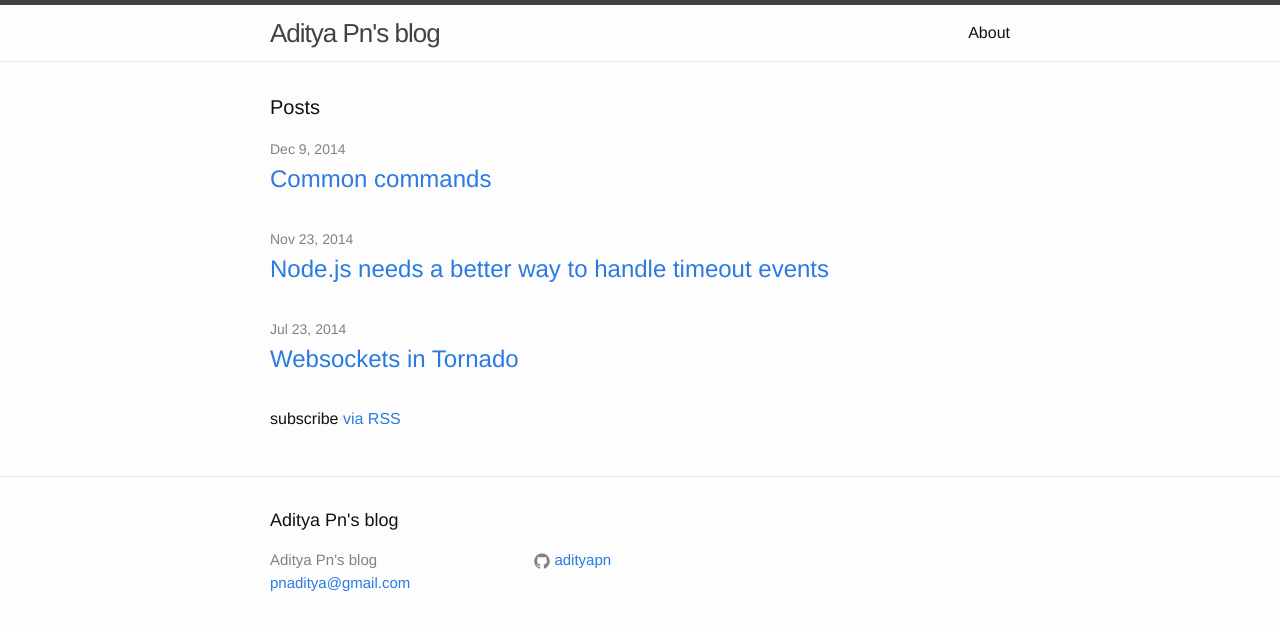
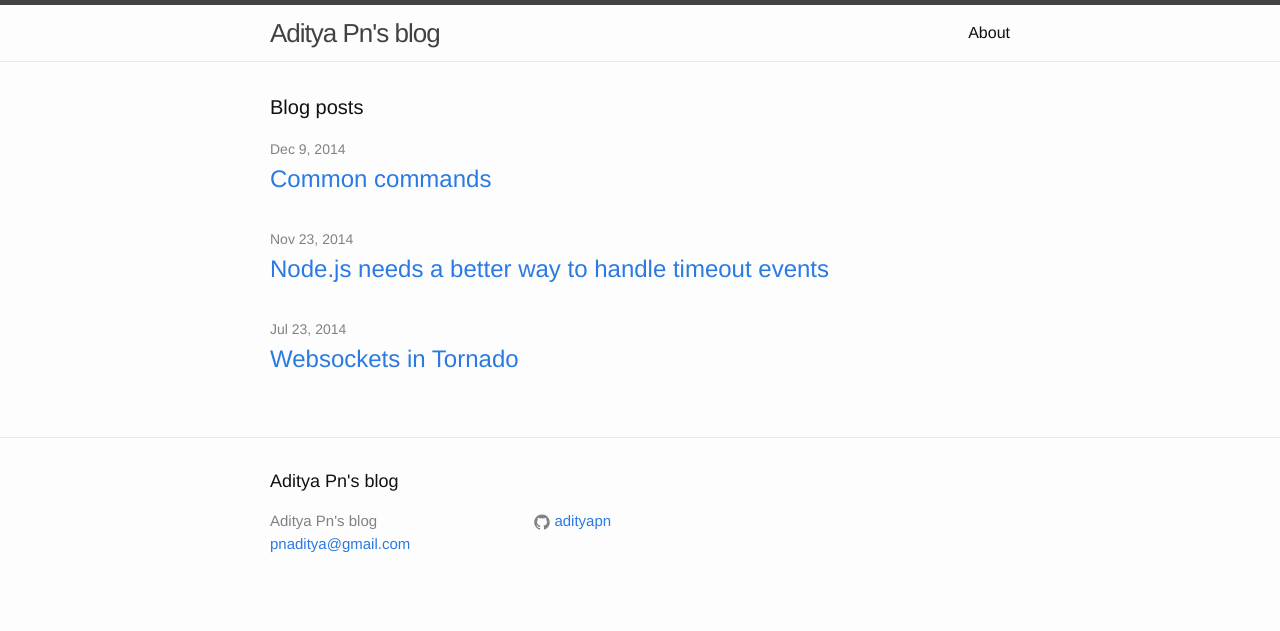
Before and after one commit to adityapn/adityapn.github.io, a Jekyll site: the page built from index.html, in a window 1280 px wide. Shown: the top 631 px of the page. Built offline with Jekyll 4.4.1, drawn with Linux system fonts in a browser that asks for light colours.

Commit message:
updated side layout

```diff
--- a/_config.yml
+++ b/_config.yml
@@ -5,6 +5,5 @@
 baseurl: "" # the subpath of your site, e.g. /blog/
 url: "http://yourdomain.com" # the base hostname & protocol for your site
 github_username:  adityapn
-
 # Build settings
 markdown: kramdown
--- a/_includes/footer.html
+++ b/_includes/footer.html
@@ -28,20 +28,6 @@
           </li>
           {% endif %}
 
-          {% if site.twitter_username %}
-          <li>
-            <a href="https://twitter.com/{{ site.twitter_username }}">
-              <span class="icon  icon--twitter">
-                <svg viewBox="0 0 16 16">
-                  <path fill="#828282" d="M15.969,3.058c-0.586,0.26-1.217,0.436-1.878,0.515c0.675-0.405,1.194-1.045,1.438-1.809
-                  c-0.632,0.375-1.332,0.647-2.076,0.793c-0.596-0.636-1.446-1.033-2.387-1.033c-1.806,0-3.27,1.464-3.27,3.27 c0,0.256,0.029,0.506,0.085,0.745C5.163,5.404,2.753,4.102,1.14,2.124C0.859,2.607,0.698,3.168,0.698,3.767 c0,1.134,0.577,2.135,1.455,2.722C1.616,6.472,1.112,6.325,0.671,6.08c0,0.014,0,0.027,0,0.041c0,1.584,1.127,2.906,2.623,3.206 C3.02,9.402,2.731,9.442,2.433,9.442c-0.211,0-0.416-0.021-0.615-0.059c0.416,1.299,1.624,2.245,3.055,2.271 c-1.119,0.877-2.529,1.4-4.061,1.4c-0.264,0-0.524-0.015-0.78-0.046c1.447,0.928,3.166,1.469,5.013,1.469 c6.015,0,9.304-4.983,9.304-9.304c0-0.142-0.003-0.283-0.009-0.423C14.976,4.29,15.531,3.714,15.969,3.058z"/>
-                </svg>
-              </span>
-
-              <span class="username">{{ site.twitter_username }}</span>
-            </a>
-          </li>
-          {% endif %}
         </ul>
       </div>
 
--- a/index.html
+++ b/index.html
@@ -4,13 +4,12 @@
 
 <div class="home">
 
-  <h1 class="page-heading">Posts</h1>
+  <h1 class="page-heading">Blog posts</h1>
 
   <ul class="post-list">
     {% for post in site.posts %}
       <li>
         <span class="post-meta">{{ post.date | date: "%b %-d, %Y" }}</span>
-
         <h2>
           <a class="post-link" href="{{ post.url | prepend: site.baseurl }}">{{ post.title }}</a>
         </h2>
@@ -18,6 +17,4 @@
     {% endfor %}
   </ul>
 
-  <p class="rss-subscribe">subscribe <a href="{{ "/feed.xml" | prepend: site.baseurl }}">via RSS</a></p>
-
 </div>
```
